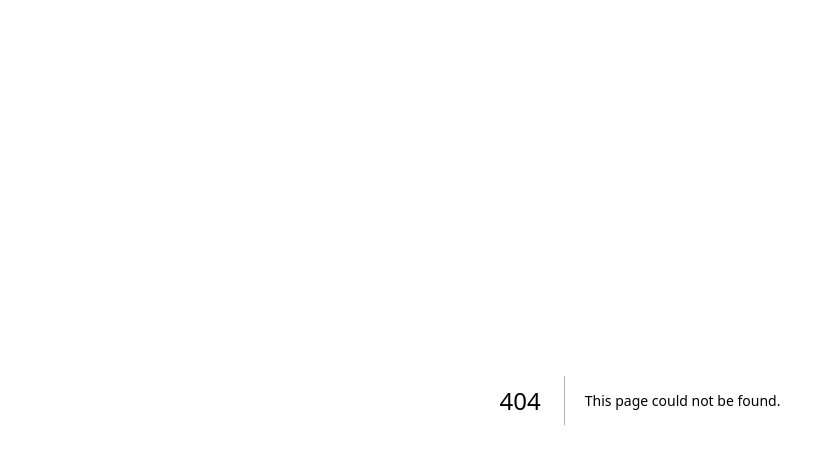
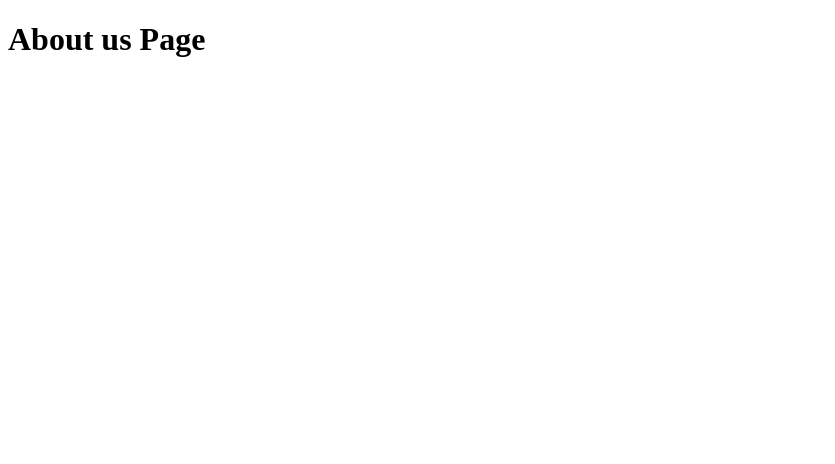
Before and after one commit to AnnaAn01/next-js-events-website, a Next.js app: page /about-us in a window 1280 px wide. Before the commit this address had no page. Shown: the top 464 px of the page, without its empty margins (0-835 px from the left). Built offline with nearby package versions, Linux system fonts and the light colour scheme.

Commit message:
adding pages

```diff
--- /dev/null
+++ b/pages/about-us.js
@@ -0,0 +1,5 @@
+const Page = () => {
+  return <h1>About us Page</h1>;
+};
+
+export default Page;
--- /dev/null
+++ b/pages/events/event1.js
@@ -0,0 +1,5 @@
+const Page = () => {
+  return <h1>Event1</h1>;
+};
+
+export default Page;
--- a/styles/globals.css
+++ b/styles/globals.css
@@ -1,4 +1,4 @@
-:root {
+/* :root {
   --max-width: 1100px;
   --border-radius: 12px;
   --font-mono: ui-monospace, Menlo, Monaco, 'Cascadia Mono', 'Segoe UI Mono',
@@ -104,4 +104,4 @@ a {
   html {
     color-scheme: dark;
   }
-}
+} */
```
